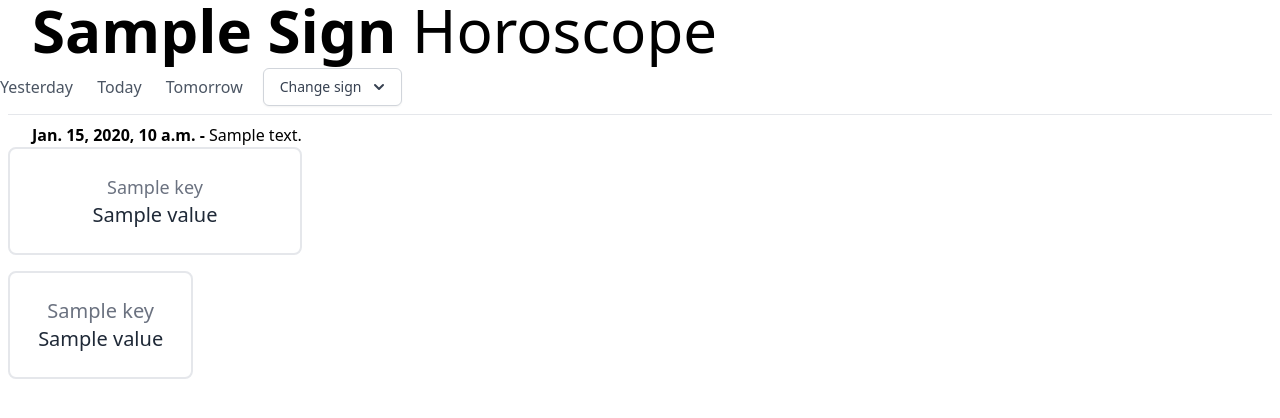
After one commit to abhishekpythons/horoabhi, a Django app: template templates/horoscope.html in a window 1280 px wide. The commit adds this page. Shown: the top 418 px of the page. Run offline with Django 3.2, Linux system fonts and the light colour scheme; the template is opened without the code that fills it: most values are stand-ins (such as "Sample title", 1, 10 or a date in 2020).

Commit message:
template modified tailwind added

```diff
--- a/horoscope/urls.py
+++ b/horoscope/urls.py
@@ -3,4 +3,5 @@ from . import views
 
 urlpatterns = [
     path('', views.home),
+    path('horoscope/<slug:sign>/<slug:day>', views.horo)
 ]
--- /dev/null
+++ b/templates/horoscope.html
@@ -0,0 +1,99 @@
+{% extends 'layout.html' %}
+{% block title %}Horoscope{% endblock %}
+{% block body %}
+<section>
+    <span style="text-transform: capitalize" class='pl-8 text-6xl '><strong>{{sign}}</strong> Horoscope</span>
+</section>
+<section>
+    <article>
+        <header>
+            <div class="container mx-auto flex flex-wrap pt-2 pd-2 flex-col md:flex-row items-center">
+                <nav class='text-gray-600' id="navbar">
+                    <a class='mr-5 hover:text-gray-900' href="/horoscope/{{sign}}/yesterday">Yesterday</a>
+                    <a class='mr-5 hover:text-gray-900' href="/horoscope/{{sign}}/today">Today</a>
+                    <a class='mr-5 hover:text-gray-900' href="/horoscope/{{sign}}/tomorrow">Tomorrow</a>
+                </nav>
+                <!-- This example requires Tailwind CSS v2.0+ -->
+                <div class="relative inline-block text-left">
+                    <div>
+                    <button type="button" id='chng-sign' class="inline-flex justify-center w-full rounded-md border border-gray-300 shadow-sm px-4 py-2 bg-white text-sm font-medium text-gray-700 hover:bg-gray-50 focus:outline-none focus:ring-2 focus:ring-offset-2 focus:ring-offset-gray-100 focus:ring-indigo-500" id="menu-button" aria-expanded="true" aria-haspopup="true">
+                        Change sign
+                        <!-- Heroicon name: solid/chevron-down -->
+                        <svg class="-mr-1 ml-2 h-5 w-5" xmlns="http://www.w3.org/2000/svg" viewBox="0 0 20 20" fill="currentColor" aria-hidden="true">
+                        <path fill-rule="evenodd" d="M5.293 7.293a1 1 0 011.414 0L10 10.586l3.293-3.293a1 1 0 111.414 1.414l-4 4a1 1 0 01-1.414 0l-4-4a1 1 0 010-1.414z" clip-rule="evenodd" />
+                        </svg>
+                    </button>
+                    </div>
+
+                    <!--
+                    Dropdown menu, show/hide based on menu state.
+
+                    Entering: "transition ease-out duration-100"
+                        From: "transform opacity-0 scale-95"
+                        To: "transform opacity-100 scale-100"
+                    Leaving: "transition ease-in duration-75"
+                        From: "transform opacity-100 scale-100"
+                        To: "transform opacity-0 scale-95"
+                    -->
+                    <div id='menu' class="origin-top-right absolute right-0 mt-0 w-56 rounded-md shadow-lg bg-white ring-1 ring-black ring-opacity-5 focus:outline-none" role="menu" aria-orientation="vertical" aria-labelledby="menu-button" tabindex="-1">
+                    <div class='py-1' role="none">
+                        {% for i in signs %}
+                            <a href="/horoscope/{{i}}/{{day}}" class="text-gray-700 block px-4 py-2 text-sm" role="menuitem" tabindex="-1" id="menu-item-2" style="text-transform: capitalize;">{{i}} {{sign_dates.forloop.counter}}</a>
+                        {% endfor %}
+                    </div>
+                    </div>
+                </div>
+            </div>
+        </header>
+        <hr class='m-2'>
+        <p class='lg:w-1/2 md:w-1/2, sm:w-full pl-8'>
+            <strong>{{current_date}} - </strong>
+            {{description}}
+        </p>
+    </article>
+</section>
+<section>
+    <div class="flex flex-wrap -m-4 text-center pl-2">
+        {% for key,value in compatibility.items %}
+        <div class="p-4 md:w-1/4 sm:w-1/2 w-1/2">
+            <div class="border-2 border-gray-200 px-4 py-6 rounded-lg">
+                <span class='text-gray-500 text-lg'>{{key}}</span>
+                <br>
+                <span class='text-gray-800 text-xl'>{{value}}</span>
+            </div>
+        </div>
+        {% endfor %}
+    </div>
+
+    <div class="flex flex-wrap -m-4 text-center pl-2">
+        {% for key,value in about.items %}
+        <div class="p-4 md:w-1/6 sm:w-1/2 w-1/3">
+            <div class="border-2 border-gray-200 px-4 py-6 rounded-lg">
+                <span class='text-gray-500 text-lg' style="font-size:20px;">{{key}}</span>
+                <br>
+                <span class='text-gray-800 text-xl'>{{value}}</span>
+            </div>
+        </div>
+        {% endfor %}
+    </div>
+
+</section>
+
+<script>
+    const targetDiv = document.getElementById("menu");
+    targetDiv.style.display = "none"
+    const btn = document.getElementById("chng-sign");
+    btn.onmouseover = function(){
+        targetDiv.style.display = "block"
+    }
+    targetDiv.onmouseover = function(){
+        targetDiv.style.display = "block"
+    }
+    btn.onmouseleave = function(){
+        targetDiv.style.display = "none"
+    }
+    targetDiv.onmouseleave = function(){
+        targetDiv.style.display = "none"
+    }
+</script>
+{% endblock %}
--- /dev/null
+++ b/templates/layout.html
@@ -0,0 +1,15 @@
+<!DOCTYPE html>
+<html lang="en">
+<head>
+    <meta charset="UTF-8">
+    <meta http-equiv="X-UA-Compatible" content="IE=edge">
+    <meta name="viewport" content="width=device-width, initial-scale=1.0">
+    <link href="https://unpkg.com/tailwindcss@^2/dist/tailwind.min.css" rel="stylesheet">
+
+    <title>{% block title %}{% endblock%}</title>
+</head>
+<body>
+    {% block body %}
+    {% endblock %}
+</body>
+</html>
```
Also changed, not shown: horoscope/views.py (+27 -3 lines), templates/index.html (+22 -18 lines).
